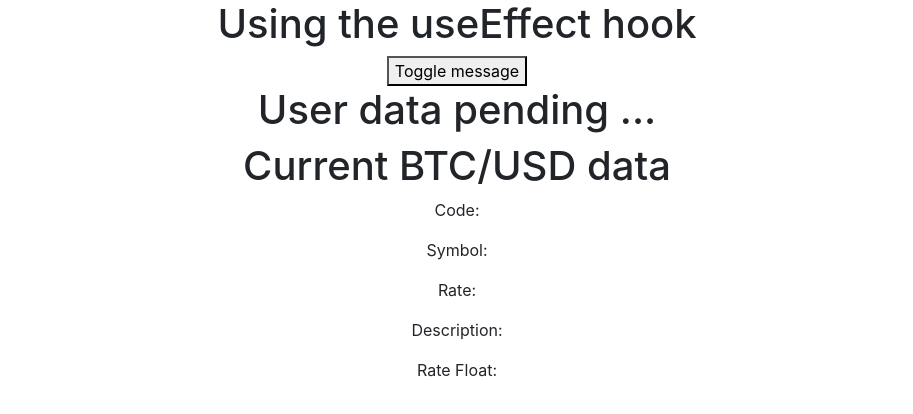
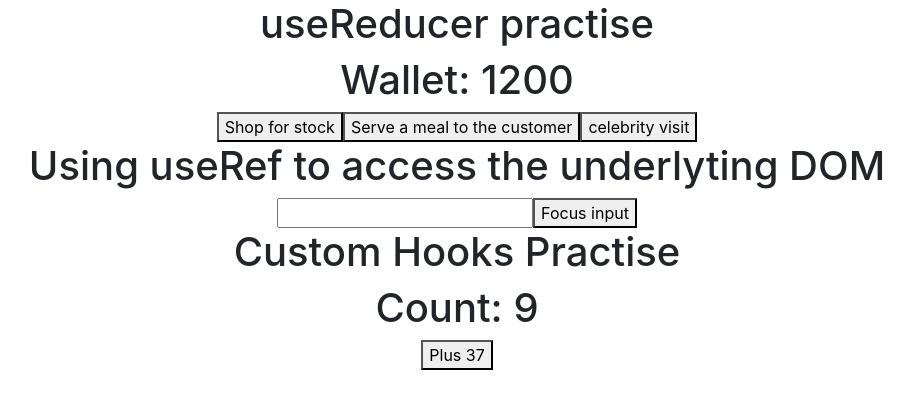
Before and after one commit to KiteCaptain/firstapp, a React (Create React App) app: page / in a window 1280 px wide. Shown: the top 414 px of the page, without its empty margins (183-1096 px from the left). Built offline with nearby package versions, Linux system fonts and the light colour scheme; no server answers.

Commit message:
custom hooks

```diff
--- a/src/App.js
+++ b/src/App.js
@@ -18,11 +18,15 @@ import CounterApp from './components/TimerApp';
 import DayDisplay from './components/DayDisplay';
 import lightbulb from './assets/images/light-bulb.jpg'
 import FeadbackForm from './components/FeedbackForm';
+import ReducerPractise from './components/ReducerPractise';
 import { UserProvider, useUser } from './UserContext';
 import { ThemeProvider, useTheme } from './ThemeProvider';
 import Switch from './Switch';
-// data fetching
 import RandomUser from './components/RandomUser';
+import UseRefPractise from './components/UseRefPractice';
+import CustomHooksPractise from './components/CustomHooksPractise';
+import useConsoleLog from './components/useConsoleLog';
+
 
 
 
@@ -283,23 +287,29 @@ function App() {
 			// >
 			// </div>
 
+			// <div className='App'>
+			// 	<div>
+			// 		<h1>Using the useEffect hook</h1>
+			// 		<button onClick={clickHandler}>
+			// 			Toggle message
+			// 		</button>
+			// 		{toggle && <h2>Welcome to LittleLemonChat</h2>}
+			// 	</div>
+			// 	<div>
+			// 		<h1>Current BTC/USD data</h1>
+			// 		<p>Code: {btcData.code}</p>
+			// 		<p>Symbol: {btcData.symbol}</p>
+			// 		<p>Rate: {btcData.rate}</p>
+			// 		<p>Description: {btcData.description}</p>
+			// 		<p>Rate Float: {btcData.rate_float}</p>
+			// 	</div>
+			// </div>
+
+			// useReducer Practise
 			<div className='App'>
-				<div>
-					<h1>Using the useEffect hook</h1>
-					<button onClick={clickHandler}>
-						Toggle message
-					</button>
-					{toggle && <h2>Welcom to LittleLemonChat</h2>}
-				</div>
-				<RandomUser />
-				<div>
-					<h1>Current BTC/USD data</h1>
-					<p>Code: {btcData.code}</p>
-					<p>Symbol: {btcData.symbol}</p>
-					<p>Rate: {btcData.rate}</p>
-					<p>Description: {btcData.description}</p>
-					<p>Rate Float: {btcData.rate_float}</p>
-				</div>
+				<ReducerPractise  />
+				<UseRefPractise />
+				<CustomHooksPractise />
 			</div>
 		)
 }
--- /dev/null
+++ b/src/components/CustomHooksPractise.js
@@ -0,0 +1,18 @@
+import { useState } from 'react';
+import useConsoleLog from './useConsoleLog';
+
+
+export default function CustomHooksPractise() {
+    const [count, setCount] = useState(9)
+    useConsoleLog(count)
+    function increment() {
+        setCount(prevCount => prevCount + 37)
+    }
+    return (
+        <>
+            <h1>Custom Hooks Practise</h1>
+            <h1>Count: {count}</h1>
+            <button onClick={increment}>Plus 37</button>
+        </>
+    )
+}
--- /dev/null
+++ b/src/components/ReducerPractise.js
@@ -0,0 +1,36 @@
+import {useReducer} from 'react';
+
+export default function ReducerPractise() {
+    const reducer = (state, action) => {
+        if (action.type === 'buy_ingredients') {
+            const newMoney = (state.money - parseFloat(Math.random() * 100)).toFixed(2);
+            return { money: parseFloat(newMoney) };
+        }
+        if (action.type === 'sell_a_meal') {
+            const newMoney = (state.money + parseFloat(Math.random() * 100)).toFixed(2);
+            return { money: parseFloat(newMoney) };
+        }
+        if (action.type === 'celebrity_visit') {
+            const newMoney = (state.money + parseFloat(Math.random() * 10000)).toFixed(2);
+            return { money: parseFloat(newMoney) };
+        }
+    };
+
+
+    const initialState = {money: 1200}
+    const [state, dispatch]  = useReducer(reducer, initialState)
+
+
+    return (
+        <div className='App'>
+            <h1>useReducer practise</h1>
+            <h1>Wallet: {state.money}</h1>
+            <div>
+                <button onClick={() => dispatch({type: 'buy_ingredients'})}>Shop for stock</button>
+                <button onClick={() => dispatch({type: 'sell_a_meal'})}>Serve a meal to the customer</button>
+                <button onClick={() => dispatch({type: 'celebrity_visit'})}>celebrity visit</button>
+            </div>
+        </div>
+    )
+
+}
--- /dev/null
+++ b/src/components/UseRefPractice.js
@@ -0,0 +1,19 @@
+import { useRef  } from "react";
+
+export default function UseRefPractise () {
+    const formInputRef = useRef(null)
+    const focusInput = () => {
+        formInputRef.current.focus()
+    }
+
+
+    return (
+        <>
+        <h1> Using useRef to access the underlyting DOM</h1>
+        <input type="text" ref={formInputRef}/>
+        <button onClick={focusInput}>
+            Focus input
+        </button>
+        </>
+    )
+}
--- /dev/null
+++ b/src/components/useConsoleLog.js
@@ -0,0 +1,9 @@
+import { useEffect } from "react";
+
+function useConsoleLog(varName) {
+    useEffect(()=> {
+        console.log(varName)
+    }, [varName])
+}
+
+export default useConsoleLog
```
Also changed, not shown: src/index.js (+29 -0 lines).
